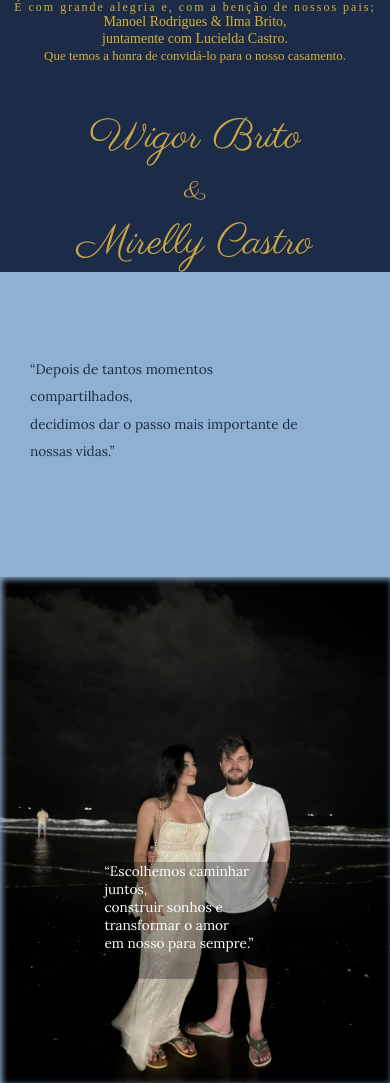
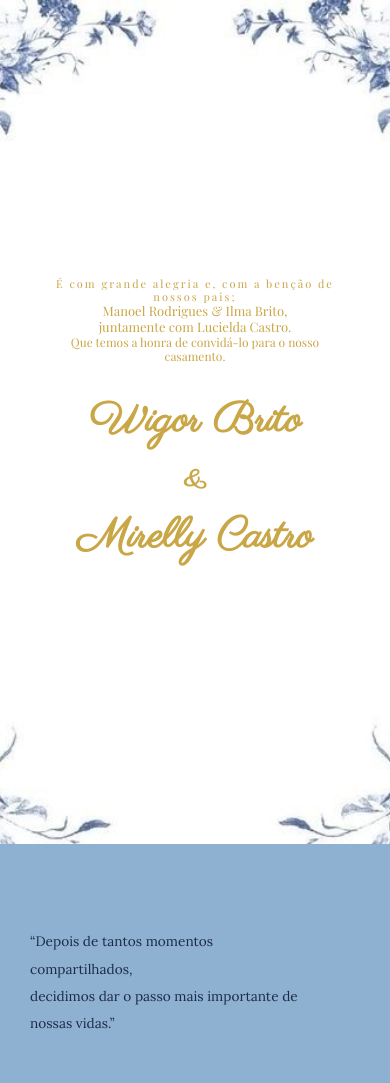
Before and after one commit to wigor02/Casamento, a plain HTML site: page index.html in a window 390 px wide. Shown: the top 1083 px of the page. Drawn offline with nearby package versions, Linux system fonts and the light colour scheme; a web font is replaced by a local one.

Commit message:
teste novo css
nesse comit foram feitas alteraçoes para testar no celular

```diff
--- a/estilo/celular.css
+++ b/estilo/celular.css
@@ -15,24 +15,23 @@
 }
 
 /* HEADER COM IMAGEM */
-header {
-    header {
+/*header {
     width: 100%;
-    min-height: 100vh;
-
-    background-image: url(../imagens/cabeçalho.jpg);
+    height: 100vh;
+    min-height: 300px;
+    background-image: url(../imagens/cabeçalho2.jpg);
     background-size: cover;
     background-position: center;
+    background-repeat: no-repeat;
 
     display: flex;
+    align-items: center;
     justify-content: center;
-    align-items: center;
-}
 }
 
-/* BLOCO DO CONVITE */
+
 .convite-topo {
-    /*background-color: rgba(245, 241, 232, 0.95);
+    background-color: rgba(245, 241, 232, 0.95);
     padding: 30px 20px;
 
     width: 90%;
@@ -49,18 +48,10 @@ header {
     border-radius: 2px;
 
     border: 1px solid #e0d6c5;
-    box-shadow: 0 10px 30px rgba(0,0,0,0.1);*/
-    .convite-topo {
-    background-color: rgba(245, 241, 232, 0.85); /* leve fundo */
-    padding: 60px 30px;
-    text-align: center;
-    color: #c9a646;
-    width: 100%;
-    max-width: 600px; /* controla só leitura, não trava layout */
-}
+    box-shadow: 0 10px 30px rgba(0,0,0,0.1);
 }
 
-/* TEXTOS SUPER COMPACTOS (igual convite físico)
+
 .intro, .pais, .texto {
     margin: 0;
     line-height: 1.1;
@@ -84,29 +75,9 @@ header {
     font-size: 12px;
     letter-spacing: 1px;
     margin-top: 6px;
-}*/
-.intro {
-    font-size: 12px;
-    letter-spacing: 2px;
 }
 
-.pais {
-    font-size: 14px;
-    margin-top: 5px;
-}
 
-.texto {
-    font-size: 13px;
-    margin-top: 8px;
-}
-
-/* tudo colado */
-.intro, .pais, .texto {
-    margin: 0;
-    line-height: 1.2;
-}
-
-/* NOMES (DESTAQUE) */
 .nomes {
     font-family: 'Parisienne', cursive;
     font-size: 42px;
@@ -116,14 +87,80 @@ header {
     font-weight: 300;
 }
 
-/* & */
+
 .nomes span {
     display: block;
     font-size: 28px;
     margin: 5px 0;
 }
+*/
+/* CONTAINER PRINCIPAL */
+.convite {
+    position: relative;
+    width: 100%;
+    height: 100vh;
+    overflow: hidden;
+}
 
-/* SEÇÃO IMAGEM */
+/* IMAGEM DA MOLDURA */
+.moldura {
+    position: absolute;
+    width: 100%;
+    height: 100%;
+    object-fit: cover; /* mantém proporção perfeita */
+    top: 0;
+    left: 0;
+}
+
+/* CONTEÚDO SOBREPOSTO */
+.conteudo {
+    position: absolute;
+    top: 50%;
+    left: 50%;
+    transform: translate(-50%, -50%);
+
+    width: 80%;
+    max-width: 500px;
+
+    text-align: center;
+    color: #c9a646;
+}
+
+/* TEXTOS SUPER AJUSTADOS */
+.intro {
+    font-size: 11px;
+    letter-spacing: 2px;
+}
+
+.pais {
+    font-size: 13px;
+    margin-top: 6px;
+}
+
+.texto {
+    font-size: 12px;
+    margin-top: 8px;
+}
+
+.intro, .pais, .texto {
+    margin: 0;
+    line-height: 1.2;
+    font-family: 'Playfair Display', serif;
+}
+
+/* NOMES (DESTAQUE REAL) */
+.nomes {
+    font-family: 'Parisienne', cursive;
+    font-size: 42px;
+    margin-top: 30px;
+}
+
+.nomes span {
+    display: block;
+    font-size: 28px;
+    margin: 10px 0;
+}
+
 section.imagem {
     background-image: url(../imagens/praiah.jpeg);
     background-size: cover;
--- a/index.html
+++ b/index.html
@@ -10,7 +10,7 @@
     <link href="https://fonts.googleapis.com/css2?family=Parisienne&family=Playfair+Display&display=swap" rel="stylesheet">
 </head>
 <body>
-    <header>
+    <!--<header>
     <div class="convite-topo">
 
         <p class="intro">
@@ -31,6 +31,32 @@
         </h1>
 
     </div>
+</header>-->
+    <header class="convite">
+
+    <img src="imagens/cabeçalho2.jpg" class="moldura">
+
+    <div class="conteudo">
+
+        <p class="intro">
+            É com grande alegria e, com a benção de nossos pais;
+        </p>
+
+        <p class="pais">
+            Manoel Rodrigues & Ilma Brito,<br>
+            juntamente com Lucielda Castro.
+        </p>
+
+        <p class="texto">
+            Que temos a honra de convidá-lo para o nosso casamento.
+        </p>
+
+        <h1 class="nomes">
+            Wigor Brito <span>&</span> Mirelly Castro
+        </h1>
+
+    </div>
+
 </header>
 <main>
     <section class="normal">
```
